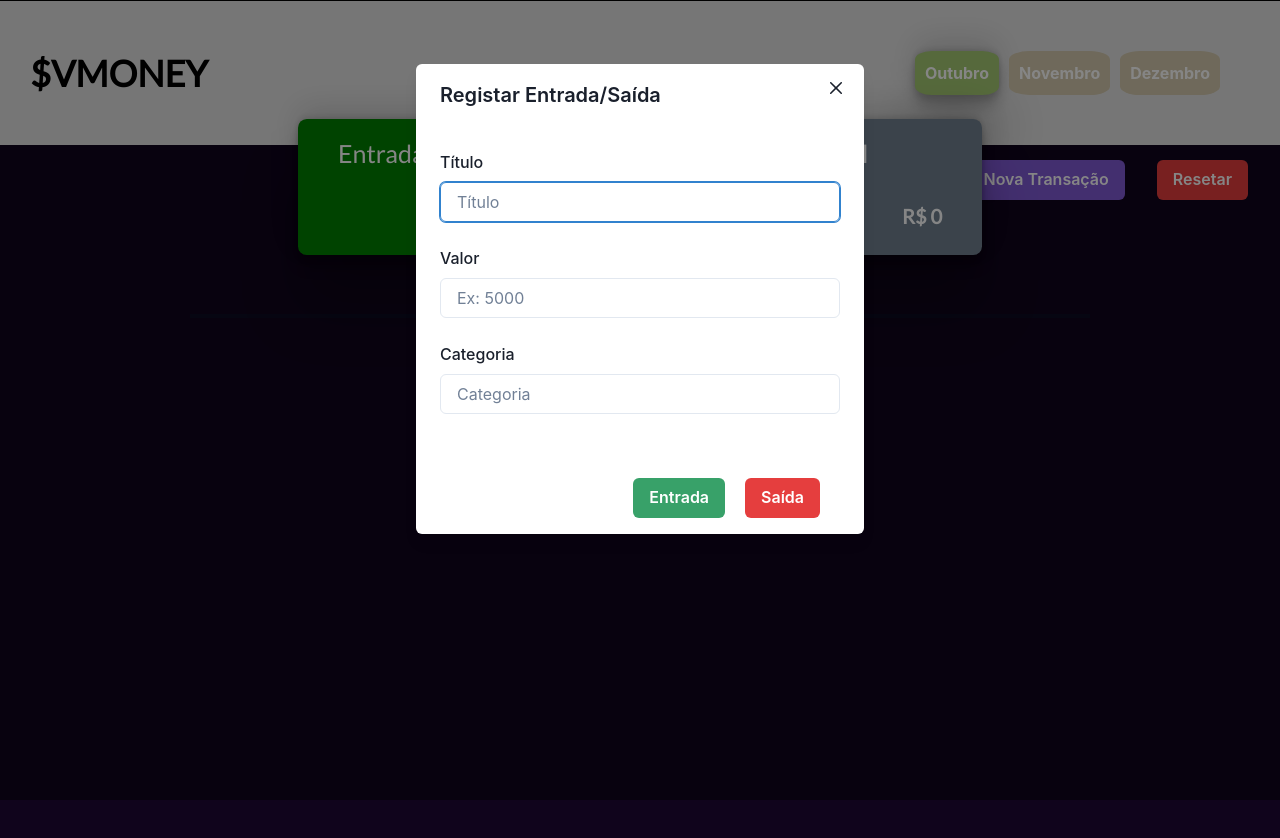
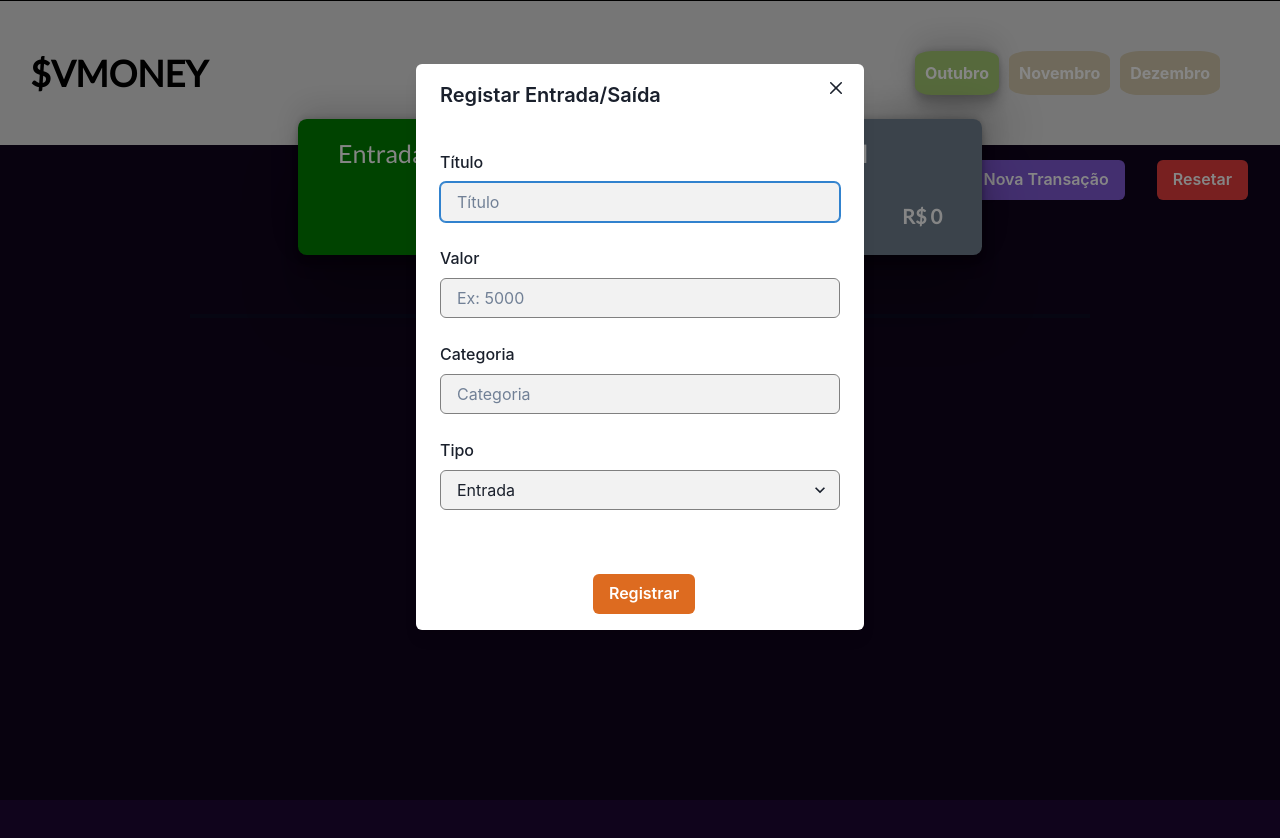
Before and after one commit to christiancastro24/gerenciar-gastos, a React (Create React App) app: page / in a window 1280 px wide. Both pictures are taken after a click on the button "Nova Transação". Shown: the top 838 px of the page. Built offline with nearby package versions, Linux system fonts and the light colour scheme.

Commit message:
versao final

```diff
--- a/src/components/dashboardOctober/index.jsx
+++ b/src/components/dashboardOctober/index.jsx
@@ -1,63 +1,163 @@
 /* eslint-disable no-mixed-operators */
-import { Button, FormControl, FormLabel, Input, Modal, ModalBody, ModalCloseButton, ModalContent, ModalFooter, ModalHeader, ModalOverlay, useDisclosure } from "@chakra-ui/react"
+import { Button, FormControl, FormLabel, Input, Modal, ModalBody, ModalCloseButton, ModalContent, ModalFooter, ModalHeader, ModalOverlay, useDisclosure, Select } from "@chakra-ui/react"
 import { useEffect, useRef, useState } from "react"
 import { Container } from "./style"
 import { motion } from 'framer-motion';
 import { FaTrash } from "react-icons/fa"
+import { MdOutlineDownloadDone } from "react-icons/md"
+import { FiEdit } from "react-icons/fi"
 import { toast } from "react-toastify"
+import { v4 as uuid } from 'uuid';
 
 export const DashboardOctober = () => {
 
     const [titulo, setTitulo] = useState('')
     const [valor, setValor] = useState('')
     const [categoria, setCategoria] = useState('')
+    const [status] = useState(false)
+
+    const [id, setId] = useState({})
+
+    const [edit, setEdit] = useState(false)
+
+    const unique_id = uuid();
+    const small_id = unique_id.slice(0,5)
 
     const { isOpen, onOpen, onClose } = useDisclosure()
 
     const initialRef = useRef(null)
     const finalRef = useRef(null)
 
-    const [index, setIndex] = useState(1);
-
-
     const [entradasOctober, setEntradas] = useState(JSON.parse(localStorage.getItem('entradasOctober')) || [])
     const [saidasOctober, setSaidas] = useState(JSON.parse(localStorage.getItem('saidasOctober')) || [])
 
+    const [select, setSelect] = useState("Entrada")
+
+    const options = [
+      {
+        label: "Entrada",
+        value: "Entrada",
+      },
+      {
+        label: "Saída",
+        value: "Saída",
+      },
+    ]
+
+    // Limpar INputs
     const clearInputs = () => {
       setCategoria('')
       setValor('')
       setTitulo('')
     }
 
+
+    // Cadastrar transação do tipo entrada
     const enviarValorEntrada = () => {
-      setIndex(index + 1)
-      setEntradas([...entradasOctober,  {id: index, titulo: titulo, valor: valor, categoria: categoria, tipo: 'Entrada'}])
+      if(select === 'Entrada') {
+        setEntradas([...entradasOctober,  {id: small_id, titulo: titulo, valor: valor, categoria: categoria, tipo: select, status: status}])
         localStorage.setItem("entradasOctober", JSON.stringify(entradasOctober))
         toast.success('Transação adicionada!')
-        onClose();
-        clearInputs();
-    }
-
-    const enviarValorSaida = () => {
-      setIndex(index + 1)
-      setSaidas([...saidasOctober,  {id: index, titulo: titulo, valor: valor, categoria: categoria, tipo: 'Saída'}])
-        localStorage.setItem("saidasOctober", JSON.stringify(saidasOctober))
-        toast.success('Transação adicionada!')
+        setSelect("Saída")
         onClose();
         clearInputs();
 
+        if (select === "") {
+          alert('Escolha o tipo da transação: entrada ou saída')
+          return;
+        }
+
+      } else if (select === 'Saída') {
+        setSaidas([...saidasOctober,  {id: small_id, titulo: titulo, valor: valor, categoria: categoria, tipo: select, status: status}])
+        localStorage.setItem("saidasOctober", JSON.stringify(saidasOctober))
+        toast.success('Transação adicionada!')
+        setSelect("Entrada")
+        onClose();
+        clearInputs();
+      }
     }
 
+  // Remover tarefa do tipo entrada
     const removeTask = (index) => {
       setEntradas(entradasOctober.filter(x => x !== index))
       toast.success('Transação Removida!')
     }
 
+    // Remover tarefa do tipo saída
     const removeTaskReduce = (index) => {
       setSaidas(saidasOctober.filter(x => x !== index))
       toast.success('Transação Removida!')
     }
 
+    // Concluir tarefa do tipo entrada
+    const concluirTaskEntrada = (obj) => {
+      const concluirTransacao = entradasOctober.map(x => {
+        if(x.id === obj.id) {
+          return {...x, status: !x.status}
+        }
+        return x
+      })
+      setEntradas(concluirTransacao)
+    }
+
+
+    // Concluir tarefa do tipo saída
+    const concluirTaskSaida = (obj) => {
+      const concluirTransacao = saidasOctober.map(x => {
+        if(x.id === obj.id) {
+          return {...x, status: !x.status}
+        }
+        return x
+      })
+      setSaidas(concluirTransacao)
+    }
+
+    // Abrir Modal Para edição
+    const openToUpdate = (index, res) => {
+      onOpen(index)
+      setEdit(true)
+      setId(res)
+    }
+
+    // Abrir modal das transações
+    const openModal = () => {
+      setEdit(false)
+      onOpen();
+    }
+
+    // Edição
+    const updateValorEntradas = (obj) => {
+      console.log(obj.tipo)
+      if(obj.tipo === "Entrada") {
+        const concluirTransacao = entradasOctober.map(x => {
+          if(x.id === obj.id && x.tipo === "Entrada") {
+            return {...x, titulo: titulo, valor: valor, categoria: categoria, tipo: x.tipo, status: status}
+        } else {
+          return x
+        }
+      })
+      onClose();
+      clearInputs();
+      setEntradas(concluirTransacao)
+
+      } else if(obj.tipo === "Saída"){
+        const concluirTransacao = saidasOctober.map(x => {
+                if(x.id === obj.id && x.tipo === "Saída") {
+                  console.log('deu certo')
+                  return {...x, titulo: titulo, valor: valor, categoria: categoria, tipo: x.tipo, status: status}
+              } else {
+                return x
+              }
+            })
+            onClose();
+            clearInputs();
+            setSaidas(concluirTransacao)
+          }
+  }
+
+
+
+    // Resetar todas tabelas
     const resetarDespesas = () => {
       localStorage.removeItem('entradasOctober');
       localStorage.removeItem('saidasOctober');
@@ -69,13 +169,18 @@ export const DashboardOctober = () => {
       }, 1000)
     }
 
+    // Atualiza o localStorage com as novas tarefas em tempo real
     useEffect(() => {
         localStorage.setItem('entradasOctober', JSON.stringify(entradasOctober))
         localStorage.setItem('saidasOctober', JSON.stringify(saidasOctober))
-    }, [entradasOctober, saidasOctober])
+        console.log(edit)
+    }, [entradasOctober, saidasOctober, edit])
 
 
+    // Soma dos valores do tipo entrada
     const valueMetas = entradasOctober.length > 0 && entradasOctober.map(a => a.valor).reduce((a, b) => parseInt(a) + parseInt(b))
+
+    // Soma dos valores do tipo saída
     const valueMetasReduce = saidasOctober.length > 0 && saidasOctober.map(a => a.valor).reduce((d, e) => parseInt(e) + parseInt(d))
 
     return (
@@ -87,7 +192,7 @@ export const DashboardOctober = () => {
     >
     <Container>
       <div style={{display: "flex", justifyContent: "flex-end", marginLeft: "auto"}}>
-      <Button className="btn-open" colorScheme='purple' onClick={onOpen}>Nova Transação</Button>
+      <Button className="btn-open" colorScheme='purple' onClick={openModal}>Nova Transação</Button>
       <Button className="btn-open" colorScheme='red' onClick={resetarDespesas}>Resetar</Button>
       </div>
 
@@ -139,6 +244,19 @@ export const DashboardOctober = () => {
 
 
           <FaTrash title="Deletar" size={25} onClick={() => removeTask(res)} style={{position: "relative", left: "3rem", top: "1rem", cursor: "pointer", color: "#000"}}/>
+              <div style={{display: "flex", width: "100%", justifyContent: "space-around", alignItems: "center"}}>
+
+          <FiEdit title="Editar" onClick={() => openToUpdate(index, res)} size={30} style={{position: "relative", left: "8.2rem", top: "-0.5rem", cursor: "pointer", color: "#fff"}} />
+
+          { res.status === false ?
+            <MdOutlineDownloadDone title="Concluir" size={30} onClick={() => concluirTaskEntrada(res)} style={{position: "relative", left: "7.2rem", top: "-0.5rem", cursor: "pointer", color: "#fff"}} />
+            :
+            <MdOutlineDownloadDone title="Concluída" size={30} style={{position: "relative", left: "7.2rem", top: "-0.5rem", cursor: "pointer", color: "green"}} />
+          }
+
+
+
+          </div>
 
             </tr>
               </>
@@ -146,6 +264,7 @@ export const DashboardOctober = () => {
         ))}
 
       {saidasOctober.length > 0 && saidasOctober.map((res, index) => (
+        <>
                 <tr key={index}>
                 <td>{res.titulo}</td>
                 <td>R$ {res.valor}</td>
@@ -154,9 +273,22 @@ export const DashboardOctober = () => {
                 <td className="entrada">{res.tipo}</td>
                 :
                 <td className="saida">{res.tipo}</td>
-                }
+              }
                 <FaTrash title="Deletar" size={25} onClick={() => removeTaskReduce(res)} style={{position: "relative", left: "3rem", top: "1rem", cursor: "pointer", color: "#000"}}/>
+
+                <div style={{display: "flex", width: "100%", justifyContent: "space-around", alignItems: "center"}}>
+
+                <FiEdit title="Editar" onClick={() => openToUpdate(index, res)} size={30} style={{position: "relative", left: "8.2rem", top: "-0.5rem", cursor: "pointer", color: "#fff"}} />
+
+                { res.status === false ?
+                <MdOutlineDownloadDone title="Concluir" size={30} onClick={() => concluirTaskSaida(res)} style={{position: "relative", left: "7rem", top: "-0.5rem", cursor: "pointer", color: "#fff"}} />
+                 :
+                <MdOutlineDownloadDone title="Concluída" size={30} style={{position: "relative", left: "7rem", top: "-0.5rem", cursor: "pointer", color: "green"}} />
+              }
+
+          </div>
             </tr>
+              </>
 
 
         ))}
@@ -172,34 +304,50 @@ export const DashboardOctober = () => {
       >
         <ModalOverlay />
         <ModalContent>
-          <ModalHeader>Registar Entrada/Saída</ModalHeader>
+          <ModalHeader>{edit === false ? "Registar Entrada/Saída" : "Editar Registro/Saída"}</ModalHeader>
           <ModalCloseButton />
           <ModalBody pb={6}>
 
           <FormControl mt={4}>
               <FormLabel>Título</FormLabel>
-              <Input required ref={initialRef} placeholder='Título' type="text" value={titulo} onChange={e => setTitulo(e.target.value)}/>
+              <Input bg='#f2f2f2' borderColor="gray" required ref={initialRef} placeholder='Título' type="text" value={titulo} onChange={e => setTitulo(e.target.value)}/>
             </FormControl>
 
         <br />
             <FormControl>
               <FormLabel>Valor</FormLabel>
-              <Input required placeholder='Ex: 5000' type="number" value={valor} onChange={e => setValor(e.target.value)} />
+              <Input bg='#f2f2f2' borderColor="gray" required placeholder='Ex: 5000' type="number" value={valor} onChange={e => setValor(e.target.value)} />
             </FormControl>
 
             <br />
             <FormControl>
               <FormLabel>Categoria</FormLabel>
-              <Input required  placeholder='Categoria' type="text" value={categoria} onChange={e => setCategoria(e.target.value)} />
+              <Input bg='#f2f2f2' borderColor="gray" required  placeholder='Categoria' type="text" value={categoria} onChange={e => setCategoria(e.target.value)} />
             </FormControl>
 
             <br />
 
+            {!edit &&
+            <FormControl>
+              <FormLabel>Tipo</FormLabel>
+              <Select bg='#f2f2f2' borderColor="gray" value={select} onChange={e => setSelect(e.target.value)}>
+            {options.map((option) => (
+              <option value={option.value}>{option.label}</option>
+              ))}
+          </Select>
+            </FormControl>
+            }
           </ModalBody>
 
+        <br />
           <ModalFooter>
-            <Button colorScheme='green' mr={5} onClick={enviarValorEntrada}>Entrada</Button>
-            <Button colorScheme='red' mr={5} onClick={enviarValorSaida}>Saída</Button>
+            {!edit &&
+            <Button colorScheme='orange' mr={145} onClick={enviarValorEntrada}>Registrar</Button>
+            }
+
+            {edit &&
+            <Button colorScheme='purple' style={{color: "#fff"}} mr={145} onClick={() => updateValorEntradas(id)}>Atualizar</Button>
+            }
             </ModalFooter>
         </ModalContent>
       </Modal>
--- a/src/components/dashboardOctober/style.js
+++ b/src/components/dashboardOctober/style.js
@@ -9,9 +9,10 @@ export const Container = styled.div `
     justify-content: center;
 
     h2 {
-        font-size: 30px;
+        font-size: 130px;
         text-decoration: underline #0095f6;
     }
+
 
     table {
         width: 70%;
@@ -126,4 +127,9 @@ export const Container = styled.div `
     label {
         margin: 0.3em;
     }
+
+    button {
+        color: #fff !important;
+    }
+
 `
```
